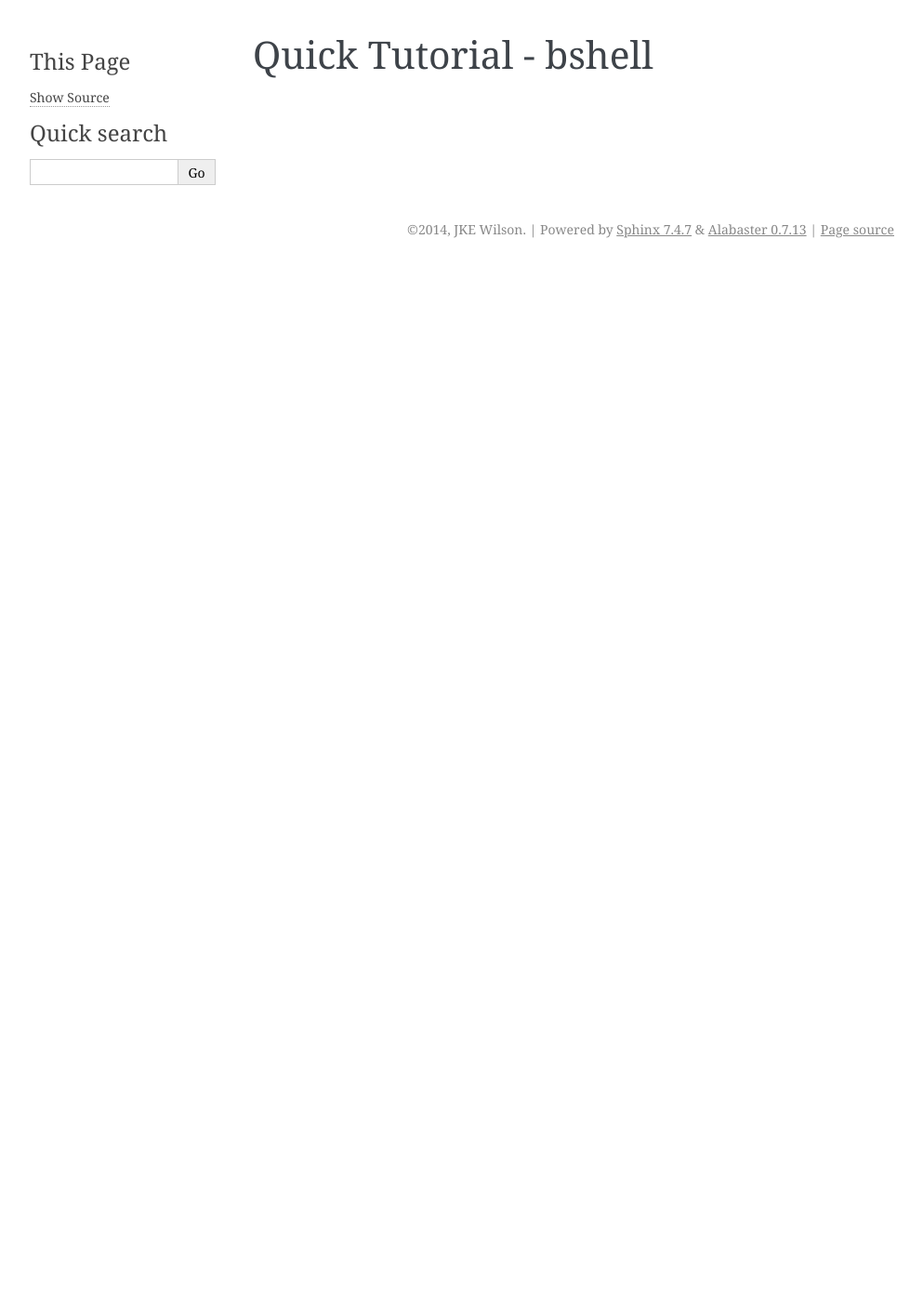
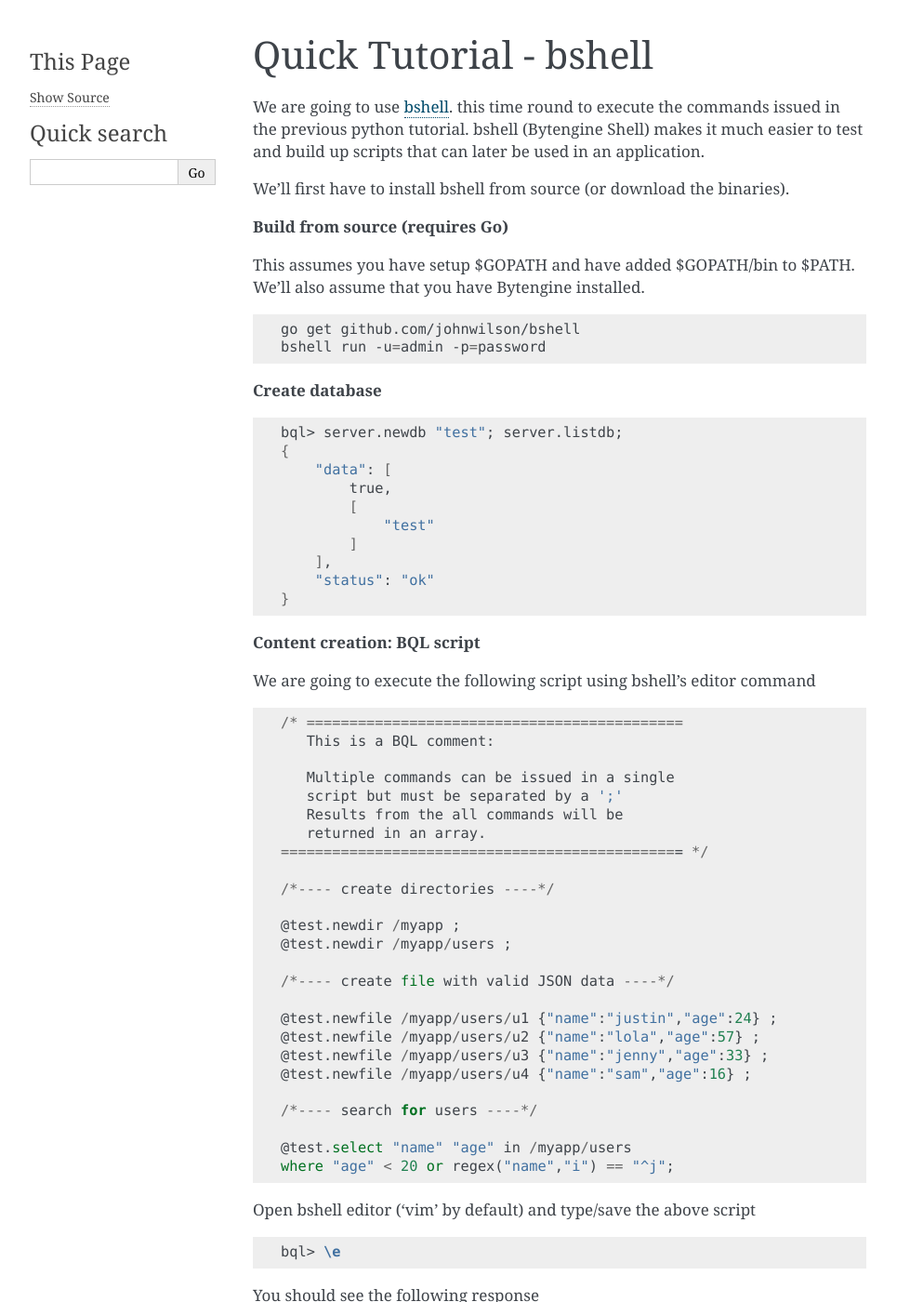
Before and after one commit to johnwilson/bytengine_docs, a Sphinx documentation site: the page built from docs/quickbshell.rst, in a window 1280 px wide and 1400 px high. Shown: the whole window at 93% size, without its empty margins (148-1141 px from the left). Built offline with Sphinx 7.4.7, drawn with Linux system fonts in a browser that asks for light colours; some of the changed text lies outside the part shown.

Commit message:
added bshell quick tutorial

```diff
--- a/docs/quickbshell.rst
+++ b/docs/quickbshell.rst
@@ -2,3 +2,115 @@
 
 Quick Tutorial - bshell
 =======================
+
+We are going to use `bshell <https://github.com/johnwilson/bshell/>`_.
+this time round to execute the commands issued in the previous python tutorial.
+bshell (Bytengine Shell) makes it much easier to test and build up scripts that
+can later be used in an application.
+
+We'll first have to install bshell from source (or download the binaries).
+
+**Build from source (requires Go)**
+
+This assumes you have setup $GOPATH and have added $GOPATH/bin to $PATH. We'll
+also assume that you have Bytengine installed.
+
+.. code-block:: bash
+
+    go get github.com/johnwilson/bshell
+    bshell run -u=admin -p=password
+
+**Create database**
+
+.. code-block:: bash
+
+    bql> server.newdb "test"; server.listdb;
+    {
+        "data": [
+            true,
+            [
+                "test"
+            ]
+        ],
+        "status": "ok"
+    }
+
+**Content creation: BQL script**
+
+We are going to execute the following script using bshell's editor command
+
+.. code-block:: guess
+
+    /* ============================================
+       This is a BQL comment:
+
+       Multiple commands can be issued in a single
+       script but must be separated by a ';'
+       Results from the all commands will be
+       returned in an array.
+    =============================================== */
+
+    /*---- create directories ----*/
+
+    @test.newdir /myapp ;
+    @test.newdir /myapp/users ;
+
+    /*---- create file with valid JSON data ----*/
+
+    @test.newfile /myapp/users/u1 {"name":"justin","age":24} ;
+    @test.newfile /myapp/users/u2 {"name":"lola","age":57} ;
+    @test.newfile /myapp/users/u3 {"name":"jenny","age":33} ;
+    @test.newfile /myapp/users/u4 {"name":"sam","age":16} ;
+
+    /*---- search for users ----*/
+
+    @test.select "name" "age" in /myapp/users
+    where "age" < 20 or regex("name","i") == "^j";
+
+Open bshell editor ('vim' by default) and type/save the above script
+
+.. code-block:: bash
+
+    bql> \e
+
+You should see the following response
+
+.. code-block:: javascript
+
+    {
+        "data": [
+            true,
+            true,
+            true,
+            true,
+            true,
+            true,
+            [
+                {
+                    "content": {
+                        "age": 24,
+                        "name": "justin"
+                    },
+                    "path": "/myapp/users/u1"
+                },
+                {
+                    "content": {
+                        "age": 33,
+                        "name": "jenny"
+                    },
+                    "path": "/myapp/users/u3"
+                },
+                {
+                    "content": {
+                        "age": 16,
+                        "name": "sam"
+                    },
+                    "path": "/myapp/users/u4"
+                }
+            ]
+        ],
+        "status": "ok"
+    }
+
+The bshell example is less verbose than the python one which makes it an essential
+tool when working with Bytengine.
```
